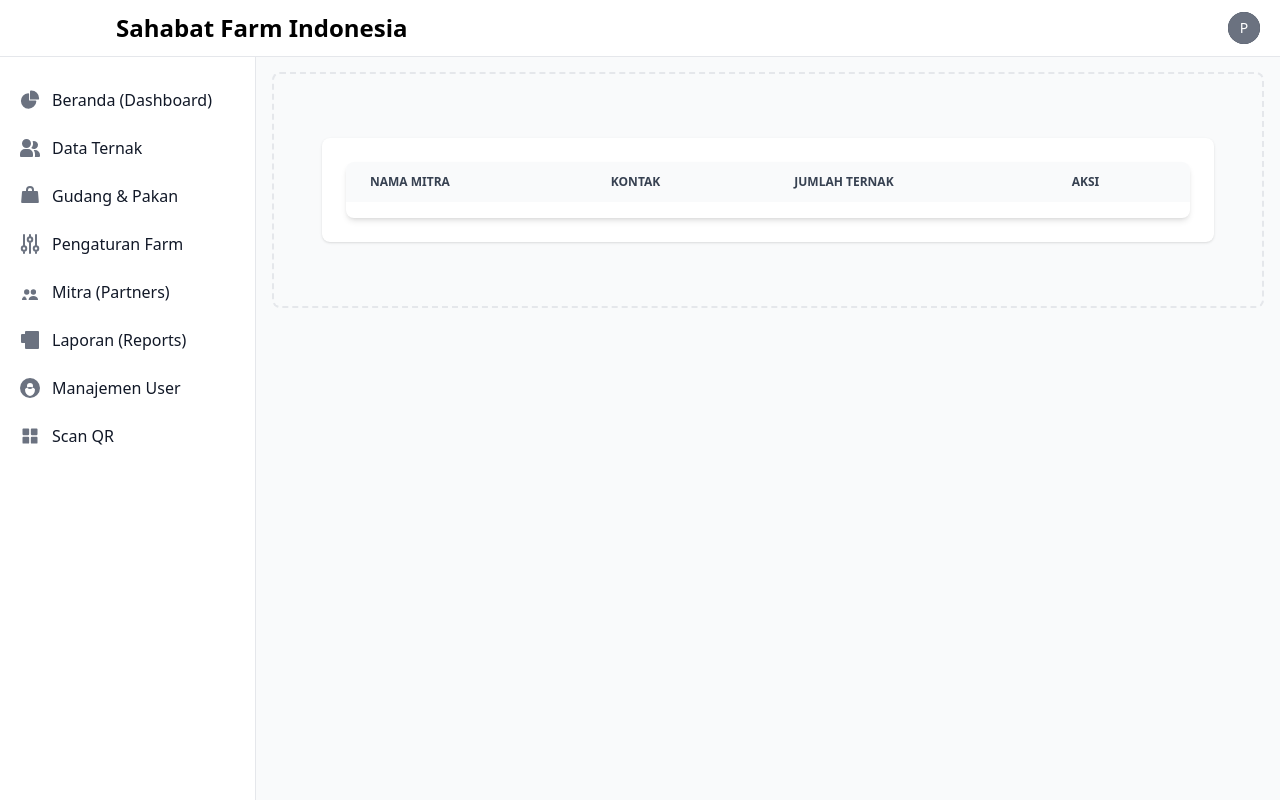
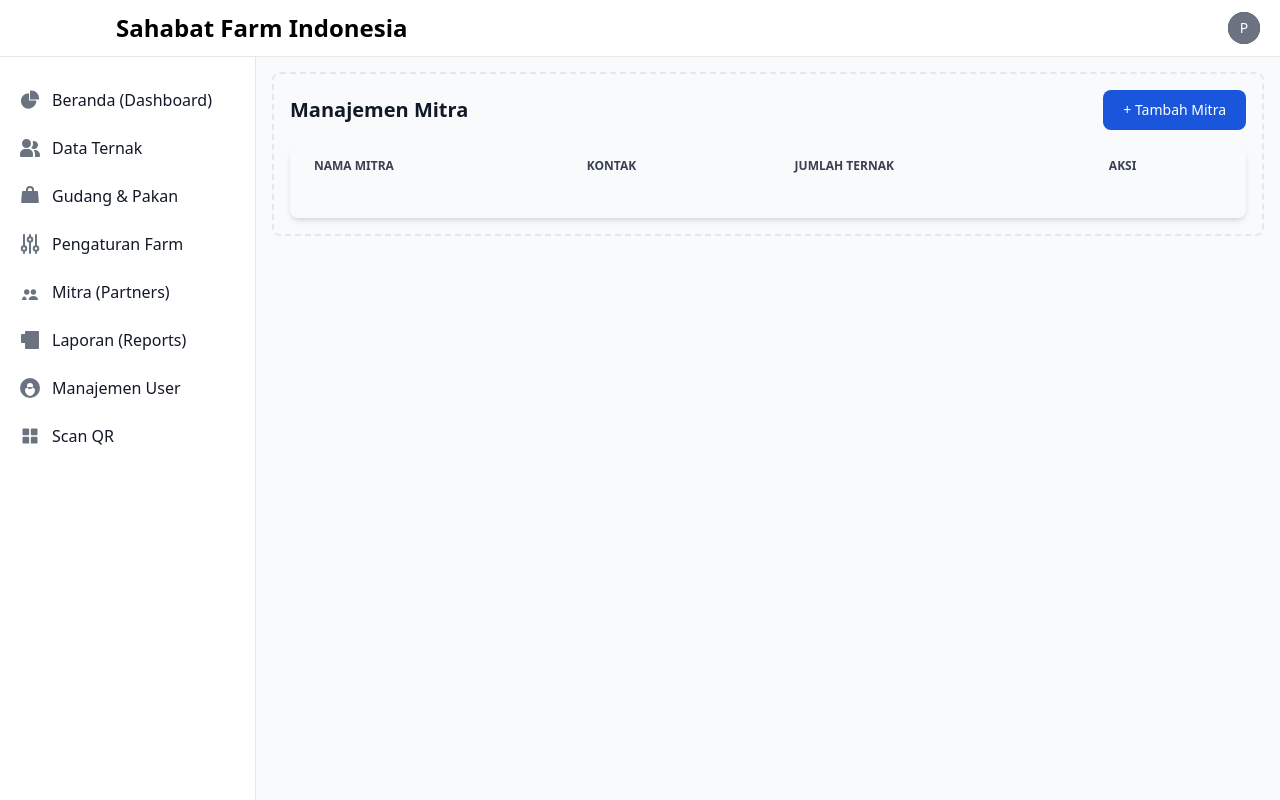
Before and after one commit to novatriansyah/sahabat-farm-livestock-apps, a Laravel app: page /partners in a window 1280 px wide. Run offline with Laravel 12, Linux system fonts and the light colour scheme; a user stored in the database is signed in; data comes from the database, SQL or seed files in the repository; data that the repository does not hold is empty; style sheets or scripts are compiled from the project's sources; some web fonts are replaced.

Commit message:
Finalize Sahabat Farm Indonesia: Partner Detail & UI Consistency

```diff
--- a/resources/views/admin/partners/index.blade.php
+++ b/resources/views/admin/partners/index.blade.php
@@ -1,19 +1,9 @@
 <x-app-layout>
-    <x-slot name="header">
-        <div class="flex justify-between items-center">
-            <h2 class="font-semibold text-xl text-gray-800 leading-tight">
-                {{ __('Manajemen Mitra') }}
-            </h2>
-            <a href="{{ route('partners.create') }}" class="px-4 py-2 bg-blue-600 text-white rounded hover:bg-blue-700">
-                + Tambah Mitra
-            </a>
+    <div class="flex justify-between items-center mb-4">
+        <h2 class="text-xl font-bold text-gray-900 dark:text-white">{{ __('Manajemen Mitra') }}</h2>
+        <a href="{{ route('partners.create') }}" class="text-white bg-blue-700 hover:bg-blue-800 focus:ring-4 focus:ring-blue-300 font-medium rounded-lg text-sm px-5 py-2.5 dark:bg-blue-600 dark:hover:bg-blue-700 focus:outline-none dark:focus:ring-blue-800">+ Tambah Mitra</a>
     </div>
-    </x-slot>
 
-    <div class="py-12">
-        <div class="max-w-7xl mx-auto sm:px-6 lg:px-8">
-            <div class="bg-white overflow-hidden shadow-sm sm:rounded-lg dark:bg-gray-800">
-                <div class="p-6 text-gray-900 dark:text-gray-100">
     <div class="relative overflow-x-auto shadow-md sm:rounded-lg">
         <table class="w-full text-sm text-left rtl:text-right text-gray-500 dark:text-gray-400">
             <thead class="text-xs text-gray-700 uppercase bg-gray-50 dark:bg-gray-700 dark:text-gray-400">
@@ -43,12 +33,8 @@
                 @endforeach
             </tbody>
         </table>
-                        <div class="mt-4">
+        <div class="p-4">
             {{ $partners->links() }}
         </div>
     </div>
-                </div>
-            </div>
-        </div>
-    </div>
 </x-app-layout>
```
Also changed, not shown: resources/views/admin/reports/index.blade.php (+7 -14 lines), tests/Feature/FinalStyleTest.php (added, +34 -0 lines). Lines whose indentation alone changed are shown as unchanged.
